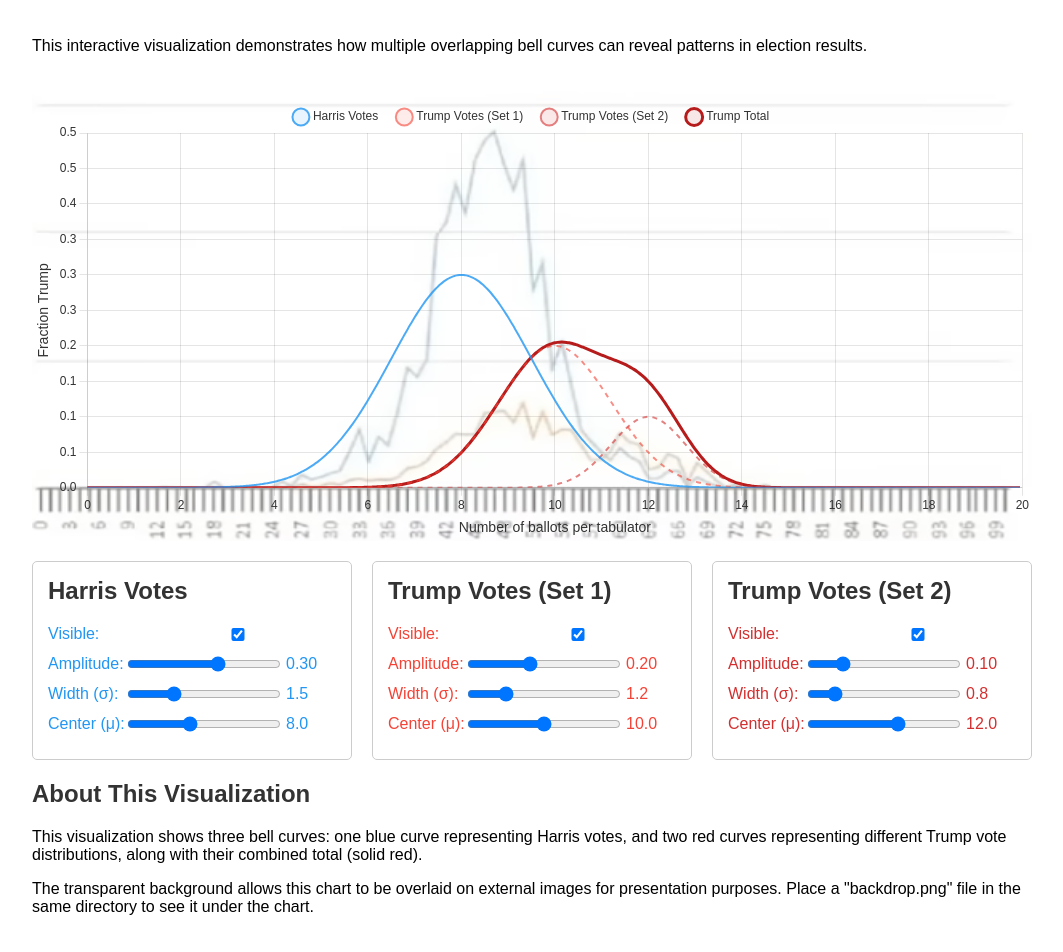
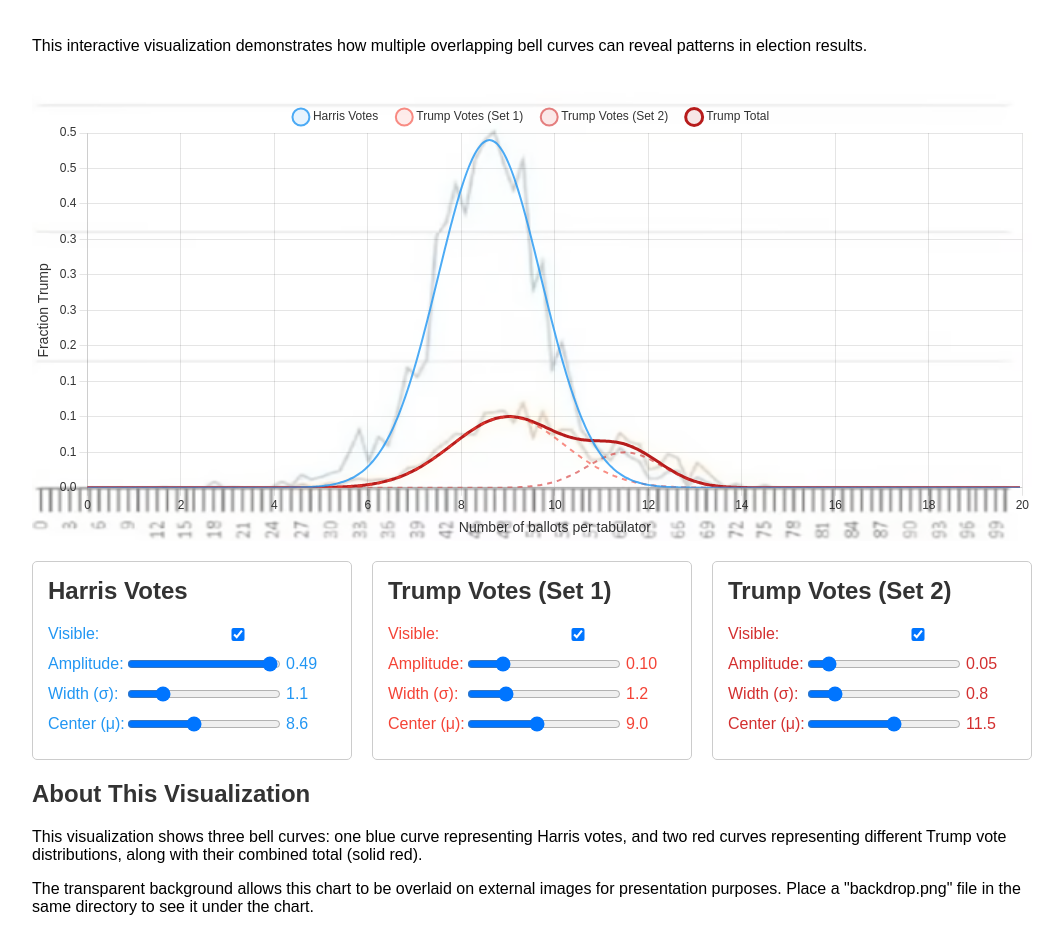
Before and after one commit to pehrlich2/russian-tail-playground, a plain HTML site: page index.html in a window 1280 px wide. Shown: the part 99-1051 px from the top of the page, without its empty margins (108-1171 px from the left). Drawn offline with nearby package versions, Linux system fonts and the light colour scheme.

Commit message:
set defaults

```diff
--- a/index.html
+++ b/index.html
@@ -94,18 +94,18 @@
                 </div>
                 <div class="control-row">
                     <label for="harrisAmplitude">Amplitude:</label>
-                    <input type="range" id="harrisAmplitude" min="0" max="0.5" step="0.01" value="0.3">
-                    <span class="value" id="harrisAmplitudeValue">0.3</span>
+                    <input type="range" id="harrisAmplitude" min="0" max="0.5" step="0.01" value="0.49">
+                    <span class="value" id="harrisAmplitudeValue">0.49</span>
                 </div>
                 <div class="control-row">
                     <label for="harrisWidth">Width (σ):</label>
-                    <input type="range" id="harrisWidth" min="0.1" max="5" step="0.1" value="1.5">
-                    <span class="value" id="harrisWidthValue">1.5</span>
+                    <input type="range" id="harrisWidth" min="0.1" max="5" step="0.1" value="1.1">
+                    <span class="value" id="harrisWidthValue">1.1</span>
                 </div>
                 <div class="control-row">
                     <label for="harrisCenter">Center (μ):</label>
-                    <input type="range" id="harrisCenter" min="0" max="20" step="0.1" value="8">
-                    <span class="value" id="harrisCenterValue">8</span>
+                    <input type="range" id="harrisCenter" min="0" max="20" step="0.1" value="8.6">
+                    <span class="value" id="harrisCenterValue">8.6</span>
                 </div>
             </div>
 
@@ -117,8 +117,8 @@
                 </div>
                 <div class="control-row">
                     <label for="trump1Amplitude">Amplitude:</label>
-                    <input type="range" id="trump1Amplitude" min="0" max="0.5" step="0.01" value="0.2">
-                    <span class="value" id="trump1AmplitudeValue">0.2</span>
+                    <input type="range" id="trump1Amplitude" min="0" max="0.5" step="0.01" value="0.1">
+                    <span class="value" id="trump1AmplitudeValue">0.1</span>
                 </div>
                 <div class="control-row">
                     <label for="trump1Width">Width (σ):</label>
@@ -127,8 +127,8 @@
                 </div>
                 <div class="control-row">
                     <label for="trump1Center">Center (μ):</label>
-                    <input type="range" id="trump1Center" min="0" max="20" step="0.1" value="10">
-                    <span class="value" id="trump1CenterValue">10</span>
+                    <input type="range" id="trump1Center" min="0" max="20" step="0.1" value="9.0">
+                    <span class="value" id="trump1CenterValue">9.0</span>
                 </div>
             </div>
 
@@ -140,8 +140,8 @@
                 </div>
                 <div class="control-row">
                     <label for="trump2Amplitude">Amplitude:</label>
-                    <input type="range" id="trump2Amplitude" min="0" max="0.5" step="0.01" value="0.1">
-                    <span class="value" id="trump2AmplitudeValue">0.1</span>
+                    <input type="range" id="trump2Amplitude" min="0" max="0.5" step="0.01" value="0.05">
+                    <span class="value" id="trump2AmplitudeValue">0.05</span>
                 </div>
                 <div class="control-row">
                     <label for="trump2Width">Width (σ):</label>
@@ -150,8 +150,8 @@
                 </div>
                 <div class="control-row">
                     <label for="trump2Center">Center (μ):</label>
-                    <input type="range" id="trump2Center" min="0" max="20" step="0.1" value="12">
-                    <span class="value" id="trump2CenterValue">12</span>
+                    <input type="range" id="trump2Center" min="0" max="20" step="0.1" value="11.5">
+                    <span class="value" id="trump2CenterValue">11.5</span>
                 </div>
             </div>
         </div>
```
